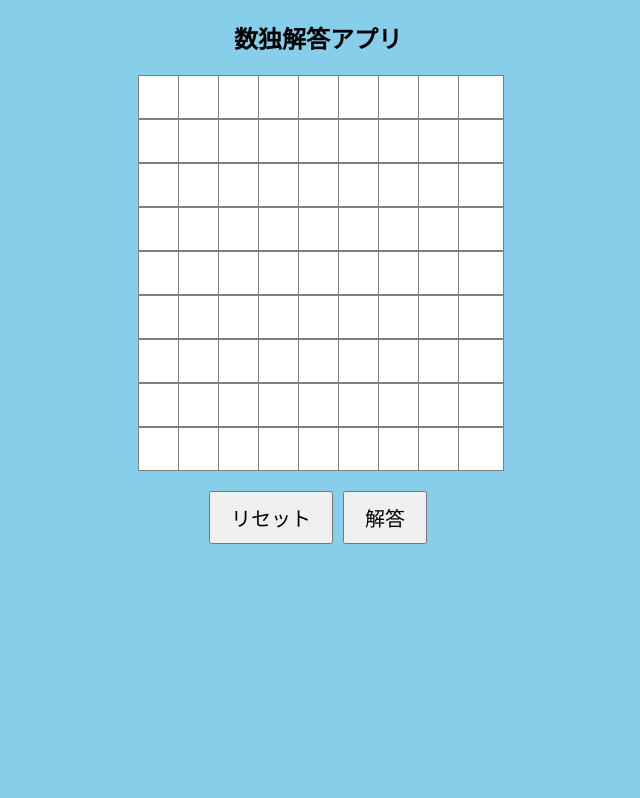
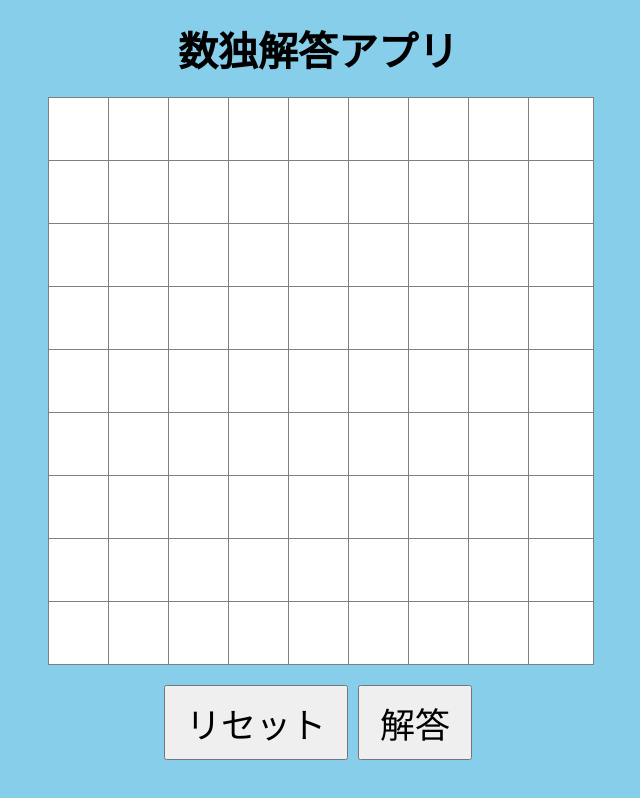
Before and after one commit to necco-neko/sudoku-app, a React (Create React App) app: page / in a window 1280 px wide. Shown: the whole page, without its empty margins (322-962 px from the left). Built offline with nearby package versions, Linux system fonts and the light colour scheme.

Commit message:
CSSの調整

```diff
--- a/src/App.css
+++ b/src/App.css
@@ -12,32 +12,34 @@ body {
 }
 
 .title {
-  font-size: 24px;
+  font-size: 40px;
   margin-top: 20px;
   margin-bottom: 20px;
 }
 
 .sudoku-grid {
   display: grid;
-  grid-template-columns: repeat(9, 40px);
+  grid-template-columns: repeat(9, 60px);
   margin-bottom: 20px;
 }
 
 .sudoku-cell {
-  width: 40px;
-  height: 40px;
+  width: 60px;
+  height: 60px;
   text-align: center;
-  font-size: 18px;
+  font-size: 35px;
   border: 1px solid gray;
+  margin-top: -1px;
   outline: none;
 }
 
 .button-container {
   display: flex;
   gap: 10px;
+  margin-bottom: 30px;
 }
 
 .reset-button, .solve-button {
-  font-size: 20px;
+  font-size: 35px;
   padding: 10px 20px;
 }
```
